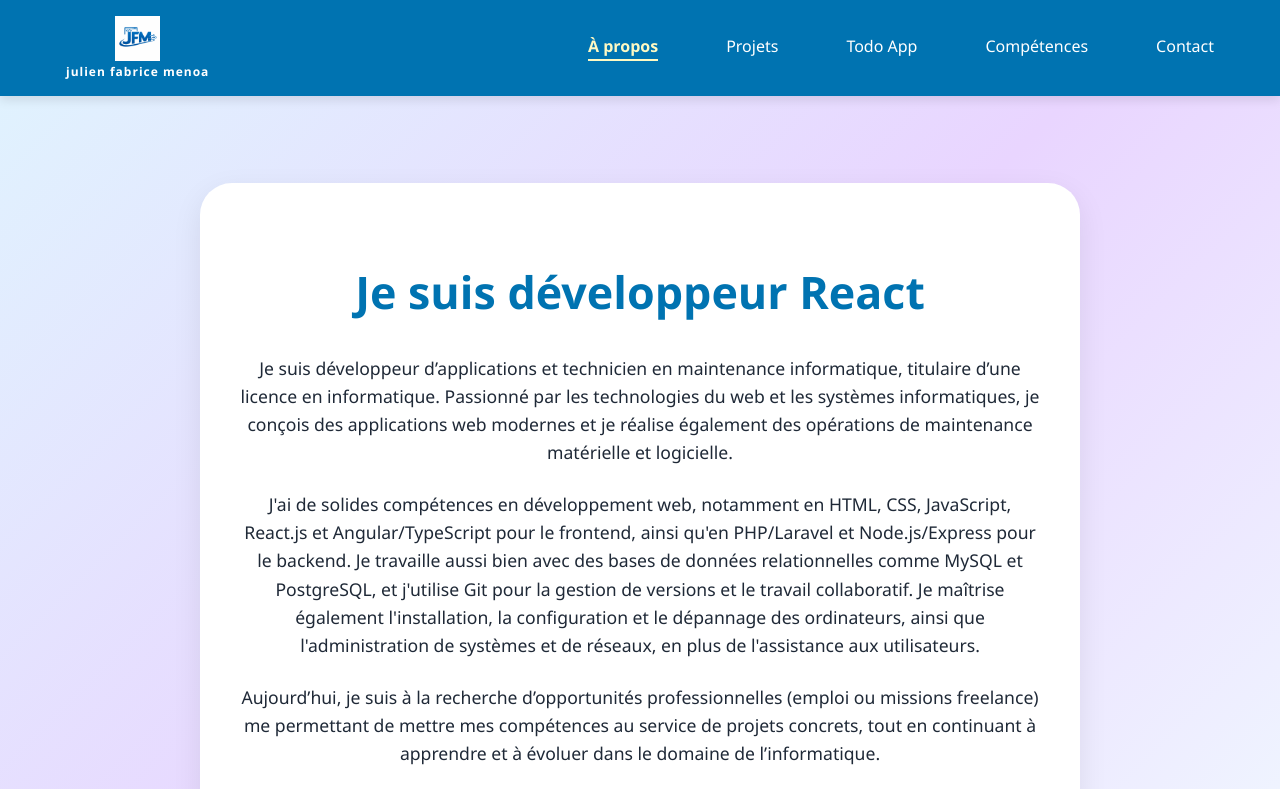
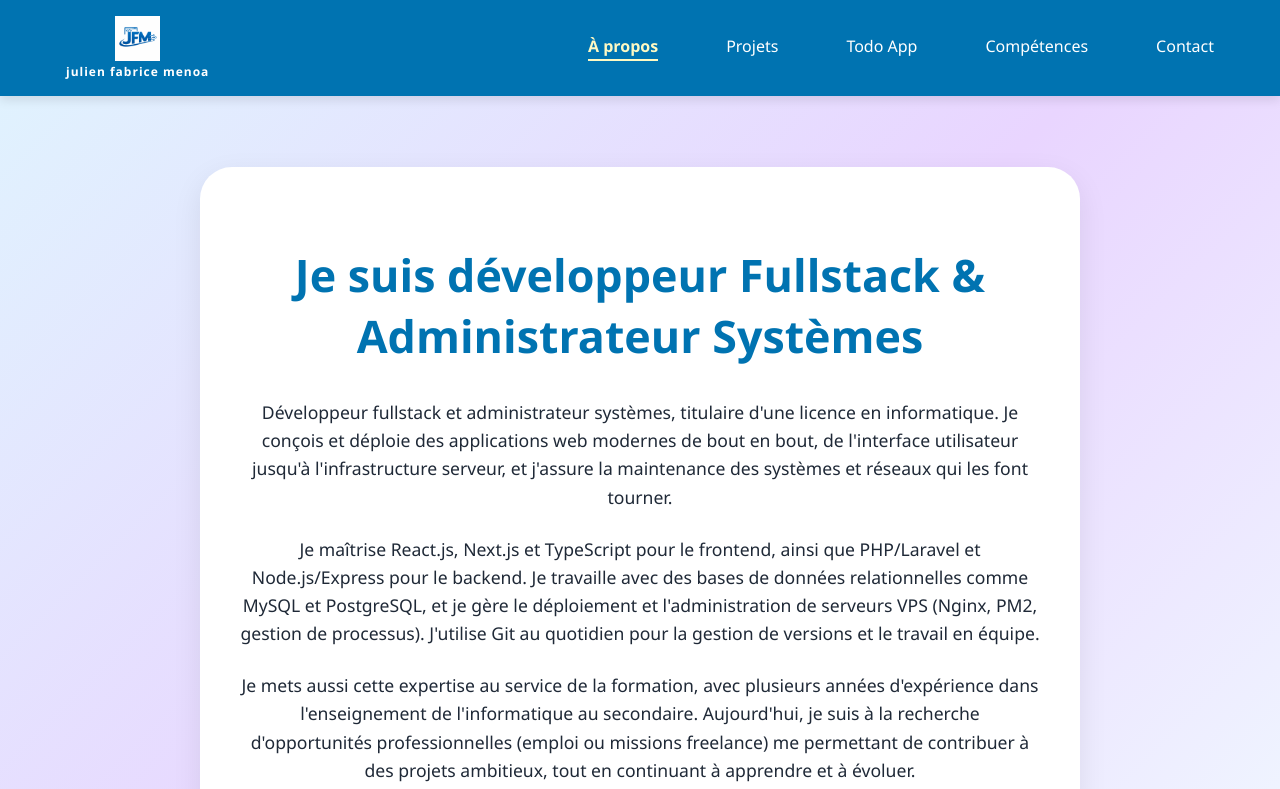
Before and after one commit to julienfabrice/portfolio-react-julien, a React (Create React App) app: page / in a window 1280 px wide. Shown: the top 789 px of the page. Built offline with nearby package versions, Linux system fonts and the light colour scheme.

Commit message:
Mise à jour du titre et de la présentation Hero

```diff
--- a/src/components/Hero.js
+++ b/src/components/Hero.js
@@ -6,27 +6,33 @@ function Hero() {
     <section className="hero">
       <div className="hero-card">
         {/* GRAND TITRE */}
-        <h1>Je suis développeur React</h1>
+        <h1>Je suis développeur Fullstack & Administrateur Systèmes</h1>
 
         {/* PARAGRAPHES */}
         <p>
-          Je suis développeur d’applications et technicien en maintenance
-          informatique, titulaire d’une licence en informatique. Passionné par
-          les technologies du web et les systèmes informatiques, je conçois des
-          applications web modernes et je réalise également des opérations de
-          maintenance matérielle et logicielle.
+          Développeur fullstack et administrateur systèmes, titulaire d'une
+          licence en informatique. Je conçois et déploie des applications web
+          modernes de bout en bout, de l'interface utilisateur jusqu'à
+          l'infrastructure serveur, et j'assure la maintenance des systèmes
+          et réseaux qui les font tourner.
         </p>
 
         <p>
-          J'ai de solides compétences en développement web, notamment en HTML, CSS, JavaScript, React.js et Angular/TypeScript pour le frontend, ainsi qu'en PHP/Laravel et Node.js/Express pour le backend. Je travaille aussi bien avec des bases de données relationnelles comme MySQL et PostgreSQL, et j'utilise Git pour la gestion de versions et le travail collaboratif.
-          Je maîtrise également l'installation, la configuration et le dépannage des ordinateurs, ainsi que l'administration de systèmes et de réseaux, en plus de l'assistance aux utilisateurs.
+          Je maîtrise React.js, Next.js et TypeScript pour le frontend, ainsi
+          que PHP/Laravel et Node.js/Express pour le backend. Je travaille
+          avec des bases de données relationnelles comme MySQL et PostgreSQL,
+          et je gère le déploiement et l'administration de serveurs VPS
+          (Nginx, PM2, gestion de processus). J'utilise Git au quotidien pour
+          la gestion de versions et le travail en équipe.
         </p>
 
         <p>
-          Aujourd’hui, je suis à la recherche d’opportunités professionnelles
-          (emploi ou missions freelance) me permettant de mettre mes compétences
-          au service de projets concrets, tout en continuant à apprendre et à
-          évoluer dans le domaine de l’informatique.
+          Je mets aussi cette expertise au service de la formation, avec
+          plusieurs années d'expérience dans l'enseignement de l'informatique
+          au secondaire. Aujourd'hui, je suis à la recherche d'opportunités
+          professionnelles (emploi ou missions freelance) me permettant de
+          contribuer à des projets ambitieux, tout en continuant à apprendre
+          et à évoluer.
         </p>
 
         {/* BOUTON BLEU CENTRÉ */}
--- a/src/components/Projects.js
+++ b/src/components/Projects.js
@@ -49,6 +49,14 @@ const Projects = () => {
           github="https://github.com/julienfabrice/kobo-dashboard"
           live="https://kobo-dashboard-production-bcbd.up.railway.app"
         />
+
+        <ProjectCard
+          title="EAJ Finance Dashboard"
+          description="Dashboard de gestion financière pour l'Agence Emploi Jeunes (Côte d'Ivoire), avec suivi des indicateurs et visualisation des données budgétaires."
+          tech="Next.js, TypeScript, Laravel"
+          github="https://github.com/julienfabrice/aej-finance-dashboard"
+          live="https://aej-finance-dashboard.netlify.app"
+        />
       </div>
     </div>
   );
```
